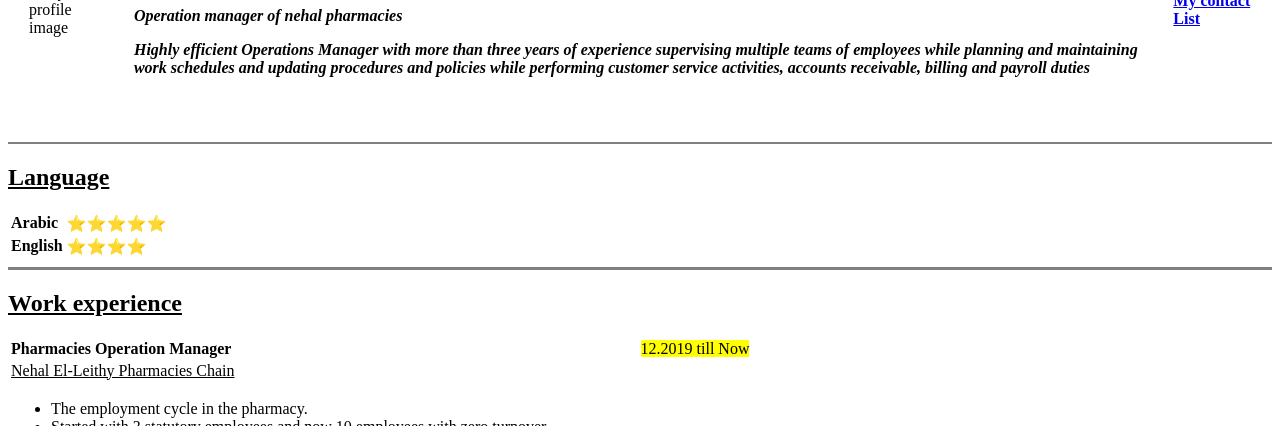
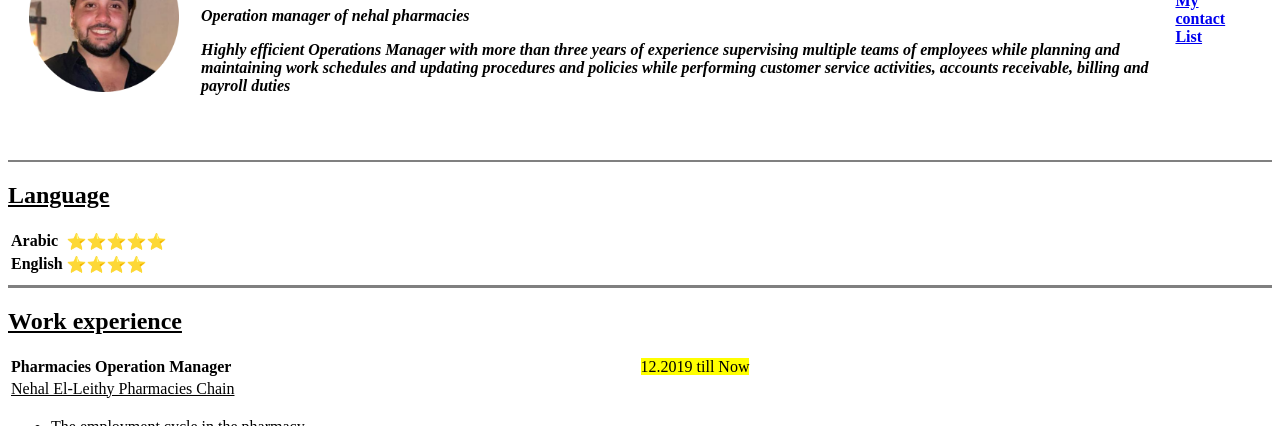
Before and after one commit to mostafaabdelmonimm/cv, a plain HTML site: page index.html in a window 1280 px wide. Shown: the part 113-539 px from the top of the page. Drawn offline with Linux system fonts and the light colour scheme.

Commit message:
Add files via upload

```diff
--- a/index.html
+++ b/index.html
@@ -10,7 +10,7 @@
     <hr size="3" noshade>
     <table cellspacing="20">
         <tr>
-            <td><img src="1-modifed" alt="my profile image" width="150" ></td>
+            <td><img src="1-modified.png" alt="my profile image" width="150" ></td>
             <td> <h1>Mostafa mohamed abd el moniem </h1><p><em><strong> Operation manager of nehal pharmacies</p><p>Highly efficient Operations Manager with more than three years of experience supervising multiple teams of employees while planning
                 and maintaining work schedules and updating procedures and policies while performing customer service activities, accounts receivable,
                 billing and payroll duties</p></td>
```
